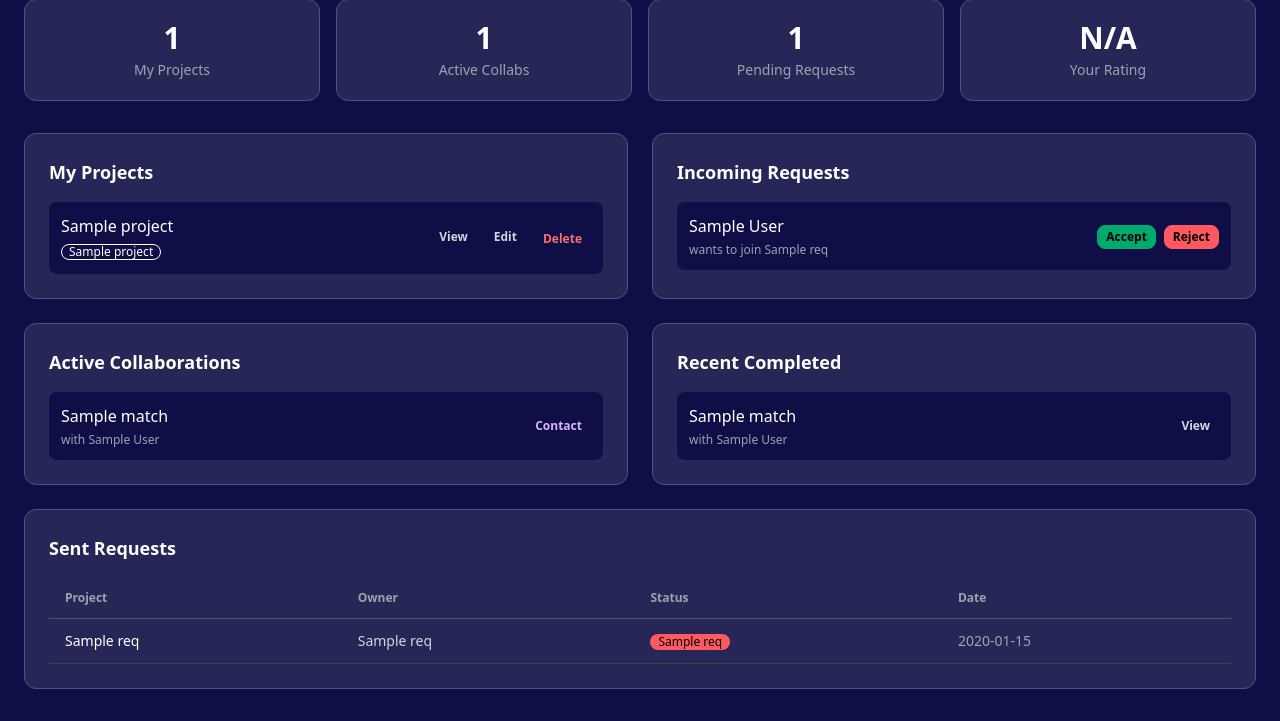
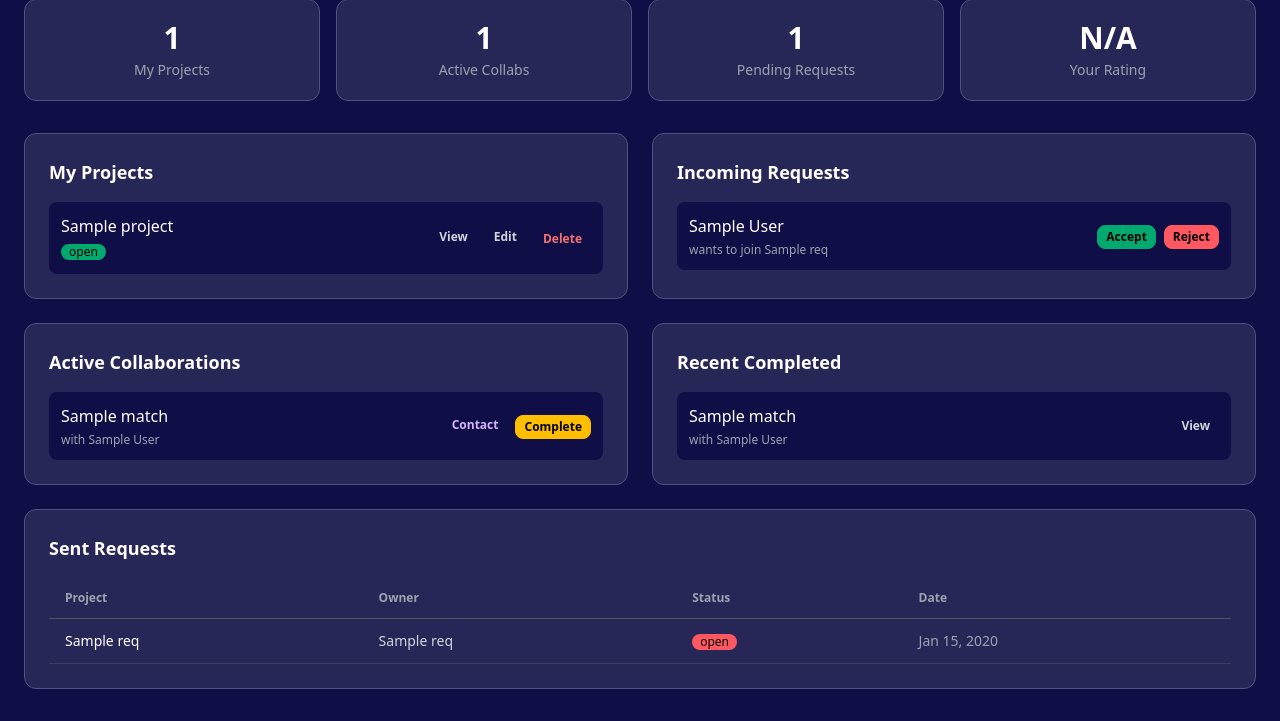
Before and after one commit to Hasan279/Gitogether, a Flask app: template templates/dashboard/dashboard.html in a window 1280 px wide. Shown: the part 189-910 px from the top of the page. Run offline with Flask 3, Linux system fonts and the light colour scheme; the template is opened without the code that fills it: most values are stand-ins (such as "Sample title", 1, 10 or a date in 2020); some libraries are stand-ins or nearby versions.

Commit message:
parsing error fix

```diff
--- a/templates/dashboard/dashboard.html
+++ b/templates/dashboard/dashboard.html
@@ -54,11 +54,11 @@
         style="background-color: #0f0e47"
       >
         <div>
-          <p class="text-white font-medium">{{ project[2] }}</p>
+          <p class="text-white font-medium">{{ project['title'] }}</p>
           <span
-            class="badge badge-sm mt-1 {% if project[6] == 'open' %}badge-success {% elif project[6] == 'in_progress' %}badge-warning {% else %}badge-neutral{% endif %}"
+            class="badge badge-sm mt-1 {% if project['status'] == 'open' %}badge-success {% elif project['status'] == 'in_progress' %}badge-warning {% else %}badge-neutral{% endif %}"
           >
-            {{ project[6] }}
+            {{ project['status'] }}
           </span>
         </div>
         <div class="flex gap-2">
@@ -121,13 +121,13 @@
         <div class="flex gap-2">
           <form
             method="POST"
-            action="{{ url_for('requests.accept', request_id=req[0]) }}"
+            action="{{ url_for('requests.accept', request_id=req['request_id']) }}"
           >
             <button type="submit" class="btn btn-success btn-xs">Accept</button>
           </form>
           <form
             method="POST"
-            action="{{ url_for('requests.reject', request_id=req[0]) }}"
+            action="{{ url_for('requests.reject', request_id=req['request_id']) }}"
           >
             <button type="submit" class="btn btn-error btn-xs">Reject</button>
           </form>
@@ -163,10 +163,10 @@
             class="btn btn-ghost btn-xs text-purple-300"
             >Contact</a
           >
-          {% if match['owner_id'] == developer[0] %}
+          {% if match['owner_id'] == developer['developer_id'] %}
           <form
             method="POST"
-            action="{{ url_for('matches.complete', match_id=match[0]) }}"
+            action="{{ url_for('matches.complete', match_id=match['match_id']) }}"
             onsubmit="return confirm('Mark this project as completed?');"
           >
             <button type="submit" class="btn btn-warning btn-xs">
@@ -233,12 +233,14 @@
             <td class="text-gray-300">{{ req['owner_name'] }}</td>
             <td>
               <span
-                class="badge badge-sm {% if req[3] == 'pending' %}badge-warning {% elif req[3] == 'accepted' %}badge-success {% else %}badge-error{% endif %}"
+                class="badge badge-sm {% if req['status'] == 'pending' %}badge-warning {% elif req['status'] == 'accepted' %}badge-success {% else %}badge-error{% endif %}"
               >
-                {{ req[3] }}
+                {{ req['status'] }}
               </span>
             </td>
-            <td class="text-gray-400">{{ req[4].strftime('%b %d, %Y') }}</td>
+            <td class="text-gray-400">
+              {{ req['created_at'].strftime('%b %d, %Y') }}
+            </td>
           </tr>
           {% endfor %}
         </tbody>
```
